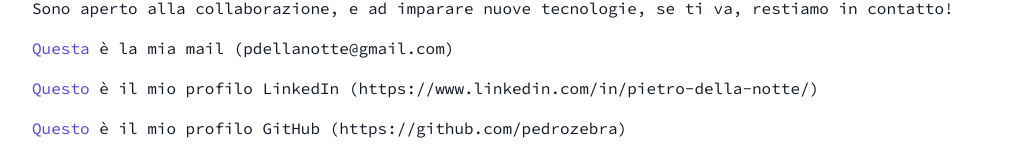
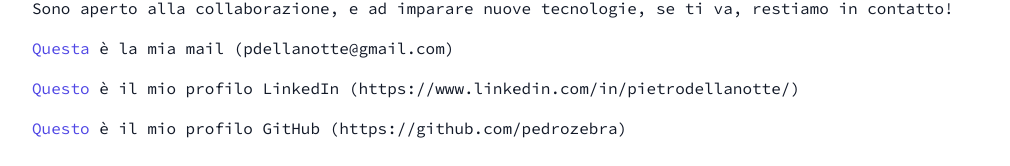
Before and after one commit to pedrozebra/pietrodellanotte.dev, a Next.js app: page /about in a window 1280 px wide. Shown: the part 364-530 px from the top of the page, without its empty margins (128-1138 px from the left). Built offline with nearby package versions, Linux system fonts and the light colour scheme; what @tailwindcss/typography would draw is missing.

Commit message:
Update about page
- Fixed linkedin url

```diff
--- a/pages/about.js
+++ b/pages/about.js
@@ -16,7 +16,7 @@ export default function About() {
             <p>Sono aperto alla collaborazione, e ad imparare nuove tecnologie, se ti va, restiamo in contatto!</p>
             <p><a href="mailto:pdellanotte@gmail.com">Questa</a> è la mia mail (pdellanotte@gmail.com)</p>
 
-            <p><a target="_blank" href="https://www.linkedin.com/in/pietrodellanotte/">Questo</a> è il mio profilo LinkedIn (https://www.linkedin.com/in/pietro-della-notte/)</p>
+            <p><a target="_blank" href="https://www.linkedin.com/in/pietrodellanotte/">Questo</a> è il mio profilo LinkedIn (https://www.linkedin.com/in/pietrodellanotte/)</p>
             <p><a target="_blank" href="https://github.com/pedrozebra">Questo</a> è il mio profilo GitHub (https://github.com/pedrozebra)</p>
           </section>
         </Layout>
```
